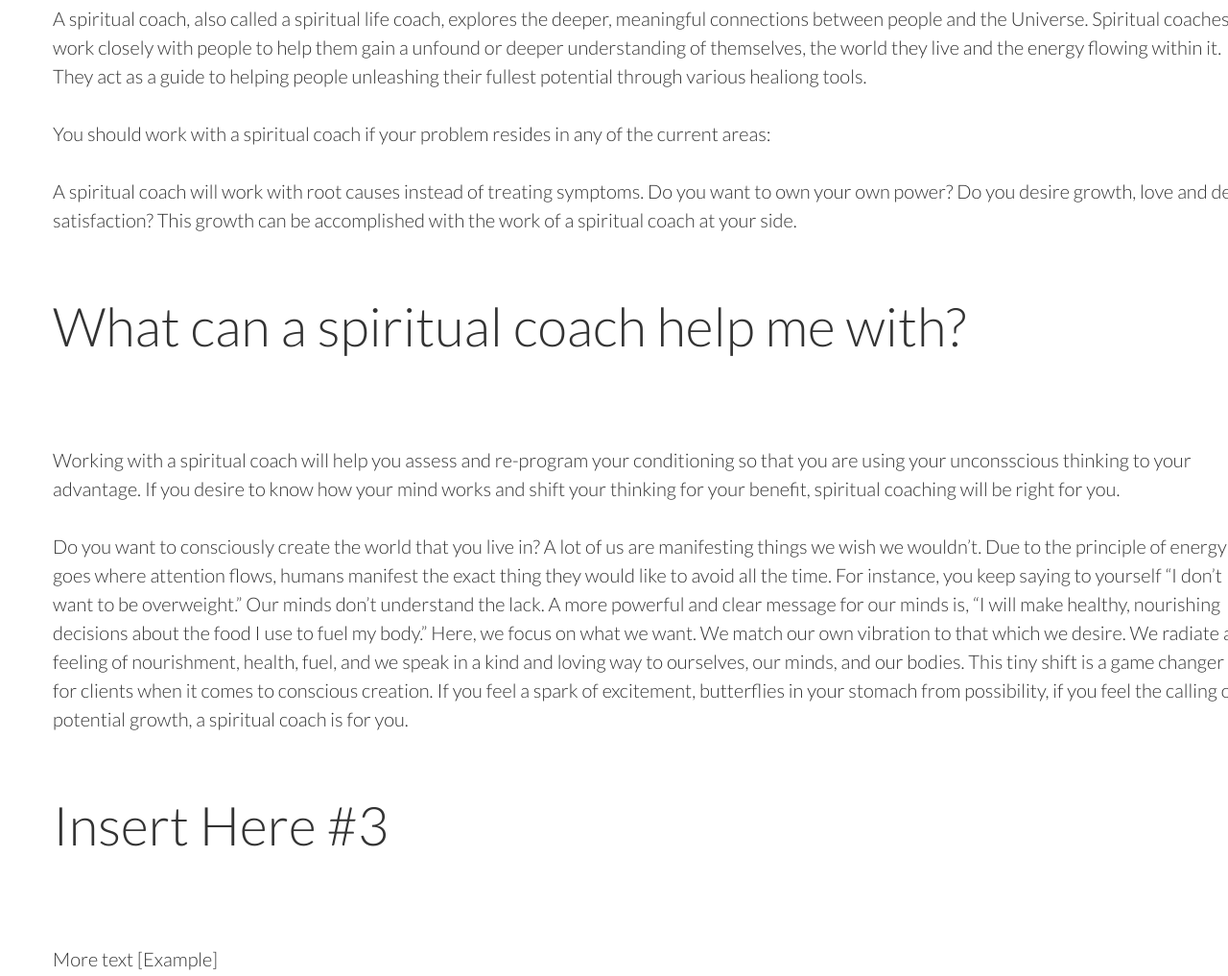
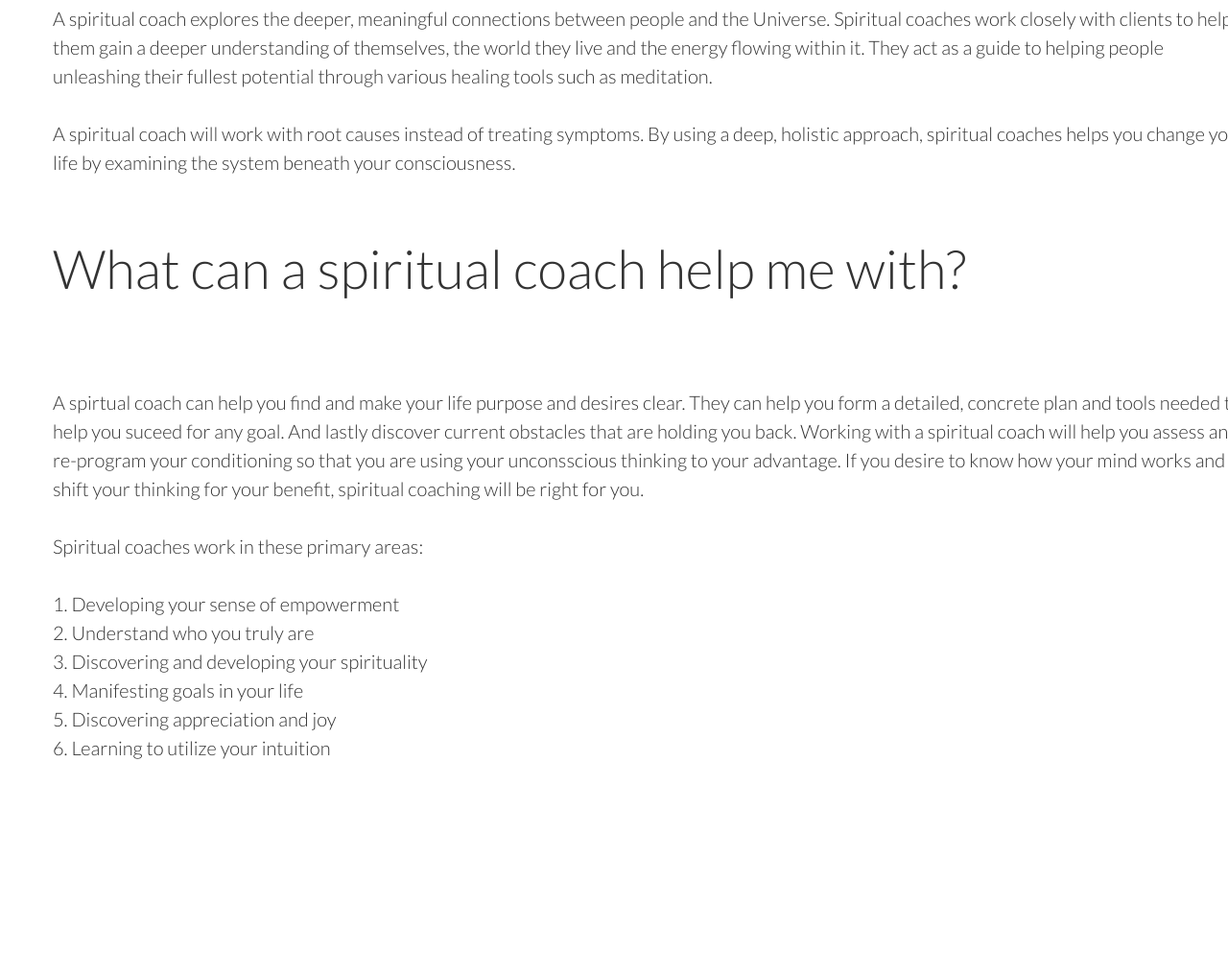
Before and after one commit to DangItJason/LisaPrice, a plain HTML site: page spiritual.html in a window 1280 px wide. Shown: the part 838-1855 px from the top of the page at 96% size. Drawn offline with Linux system fonts and the light colour scheme.

Commit message:
Spiritual coaching copy + header change

```diff
--- a/spiritual.html
+++ b/spiritual.html
@@ -6,11 +6,11 @@
 	<meta http-equiv="content-type" content="text/html;charset=UTF-8" />
 	<meta name="viewport" content="width=device-width, initial-scale=1, maximum-scale=1" />
 	<!--[if lte IE 8]>
-		<script src="http://html5shiv.googlecode.com/svn/trunk/html5.js"></script>
-		<![endif]-->
+      <script src="http://html5shiv.googlecode.com/svn/trunk/html5.js"></script>
+    <![endif]-->
 	<!--[if lt IE 8]>
-			<script src="http://ie7-js.googlecode.com/svn/version/2.1(beta4)/IE8.js"></script>
-		<![endif]-->
+      <script src="http://ie7-js.googlecode.com/svn/version/2.1(beta4)/IE8.js"></script>
+    <![endif]-->
 	<link rel="shortcut icon" href="favicon.ico" type="image/x-icon" />
 	<link rel="stylesheet" type="text/css" href="css/bxslider.css" media="screen" />
 	<link rel="stylesheet" type="text/css" href="css/font-awesome.min.css" media="screen" />
@@ -43,10 +43,10 @@
 			<nav class="mainMenu">
 				<ul class="clear">
 					<li><a href="index.html">home</a></li>
-					<li class="current-menu-item">
+					<li>
 						<a href="about.html">About Me</a>
 					</li>
-					<li>
+					<li class="current-menu-item">
 						<a href="spiritual.html">Spiritual Coaching</a>
 					</li>
 					<li>
@@ -64,7 +64,7 @@
 		</div>
 	</header>
 	<section class="container">
-		<div class="pageHeader" style="background-image: url(images/content/main-3.jpg);">
+		<div class="pageHeader" style="background-image: url(images/content/main-3.jpg)">
 			<h1>About Spiritual Coaching</h1>
 		</div>
 		<div class="ourStory">
@@ -72,48 +72,46 @@
 				<div class="storyItem clear">
 					<div class="storyDesc">
 						<h3>What does a spiritual coach do?</h3>
-						<p>A spiritual coach, also called a spiritual life coach, explores the deeper, meaningful
-							connections between people and
-							the Universe. Spiritual coaches work closely with people to help them gain a unfound or
-							deeper understanding of themselves,
-							the world they live and the energy flowing within it. They act as a guide to helping people
-							unleashing their fullest potential through various healiong tools.
+						<p>
+							A spiritual coach explores the deeper, meaningful connections
+							between people and the Universe. Spiritual coaches work closely
+							with clients to help them gain a deeper understanding of
+							themselves, the world they live and the energy flowing within
+							it. They act as a guide to helping people unleashing their
+							fullest potential through various healing tools such as
+							meditation.
 						</p>
-						<p>You should work with a spiritual coach if your problem resides in any of the current areas:
+						<p>
+							A spiritual coach will work with root causes instead of treating
+							symptoms. By using a deep, holistic approach, spiritual coaches
+							helps you change your life by examining the system beneath your
+							consciousness.
 						</p>
-						<p>A spiritual coach will work with root causes instead of treating symptoms. Do you want to own
-							your
-							own power? Do you desire growth, love and deep satisfaction? This growth can be accomplished
-							with
-							the work of a spiritual coach at your side.
+						<br /><br /><br />
+						<h3>What can a spiritual coach help me with?</h3>
+						<p>
+
+
+							A spirtual coach can help you find and make your life purpose and desires clear. They can
+							help you form a detailed, concrete plan and tools needed to help you suceed for any goal. And lastly
+							discover
+							current obstacles that are holding you back. Working with a spiritual coach will help you
+							assess and
+							re-program your conditioning so that you are using your
+							unconsscious thinking to your advantage. If you desire to know
+							how your mind works and shift your thinking for your benefit,
+							spiritual coaching will be right for you.
 						</p>
-						<br><br><br>
-						<h3>What can a spiritual coach help me with?</h3>
-						<p>Working with a spiritual coach will help you assess and re-program your conditioning so that
-							you are using
-							your unconsscious thinking to your advantage. If you desire to know how your mind works and
-							shift your thinking
-							for your benefit, spiritual coaching will be right for you.
+						<p>
+							Spiritual coaches work in these primary areas:
+							<br>
+							<br>1. Developing your sense of empowerment
+							<br>2. Understand who you truly are
+							<br>3. Discovering and developing your spirituality
+							<br>4. Manifesting goals in your life
+							<br>5. Discovering appreciation and joy
+							<br>6. Learning to utilize your intuition
 						</p>
-						<p>Do you want to consciously create the world that you live in? A lot of us are manifesting
-							things we wish we wouldn’t. Due to the principle of energy goes where attention flows,
-							humans manifest the exact thing they would like to avoid all the time.
-
-							For instance, you keep saying to yourself “I don’t want to be overweight.” Our minds don’t
-							understand the lack. A more powerful and clear message for our minds is, “I will make
-							healthy, nourishing decisions about the food I use to fuel my body.” Here, we focus on what
-							we want. We match our own vibration to that which we desire. We radiate a feeling of
-							nourishment, health, fuel, and we speak in a kind and loving way to ourselves, our minds,
-							and our bodies. This tiny shift is a game changer for clients when it comes to conscious
-							creation. If you feel a spark of excitement, butterflies in your stomach from possibility,
-							if you feel the calling of potential growth, a spiritual coach is for you.
-
-						</p>
-						<br><br><br>
-						<h3>Insert Here #3</h3>
-						<p>More text [Example]
-						</p>
-
 					</div>
 				</div>
 			</div>
@@ -202,14 +200,14 @@
 		</div>
 		<ul class="footerMenu clear">
 			<li><a href="about.html">About Me</a></li>
-			<li><a href="#">Spiritual Coaching</a></li>
+			<li><a href="spiritual.html">Spiritual Coaching</a></li>
 			<li><a href="events.html">Services</a></li>
 			<li><a href="contact.html">Contact</a></li>
 		</ul>
 		<div class="footerSubscribe">
 			<form>
-				<input class="" type="text" name="" size="20" value="" placeholder="Your email">
-				<input class="btnSubscribe" type="submit" value="Subscribe">
+				<input class="" type="text" name="" size="20" value="" placeholder="Your email" />
+				<input class="btnSubscribe" type="submit" value="Subscribe" />
 			</form>
 		</div>
 		<div class="copyright">
```
Also changed, not shown: about.html (+4 -3 lines).
